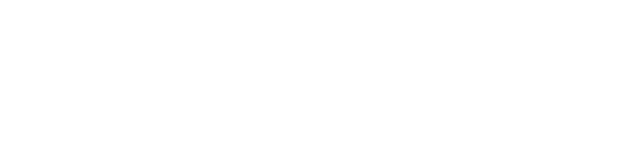
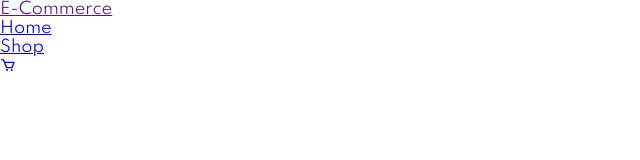
Before and after one commit to Vasanthvz/E-commerce-Website, a plain HTML site: page index.html in a window 1280 px wide. Shown: the whole page, without its empty margins (0-640 px from the left). Drawn offline with Linux system fonts and the light colour scheme.

Commit message:
modified:   index.html

```diff
--- a/index.html
+++ b/index.html
@@ -8,7 +8,16 @@
     <link rel="stylesheet" href="styles.css">
 </head>
 <body>
-
+    <section id="header">
+        <a href="" class="logo">E-Commerce</a>
+        <div>
+            <ul id="navbar">
+                <li><a href="index.html">Home</a></li>
+                <li><a href="shop.html">Shop</a></li>
+                <li><a href="cart.html"><svg stroke="currentColor" fill="currentColor" stroke-width="0" viewBox="0 0 24 24" height="1em" width="1em" xmlns="http://www.w3.org/2000/svg"><path d="M21.822,7.431C21.635,7.161,21.328,7,21,7H7.333L6.179,4.23C5.867,3.482,5.143,3,4.333,3H2v2h2.333l4.744,11.385 C9.232,16.757,9.596,17,10,17h8c0.417,0,0.79-0.259,0.937-0.648l3-8C22.052,8.044,22.009,7.7,21.822,7.431z M17.307,15h-6.64 l-2.5-6h11.39L17.307,15z"></path><circle cx="10.5" cy="19.5" r="1.5"></circle><circle cx="17.5" cy="19.5" r="1.5"></circle></svg></a></li>
+            </ul>
+        </div>
+    </section>
     <script src="./script.js"></script>
 </body>
 </html>
```
